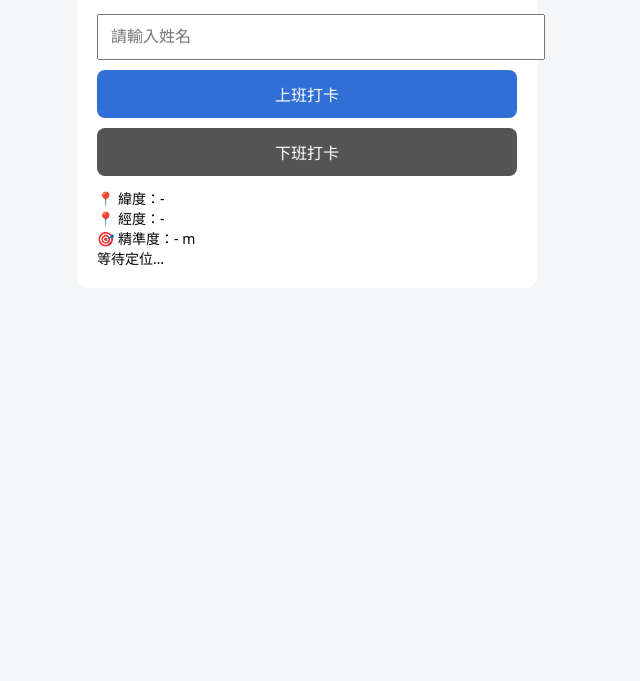
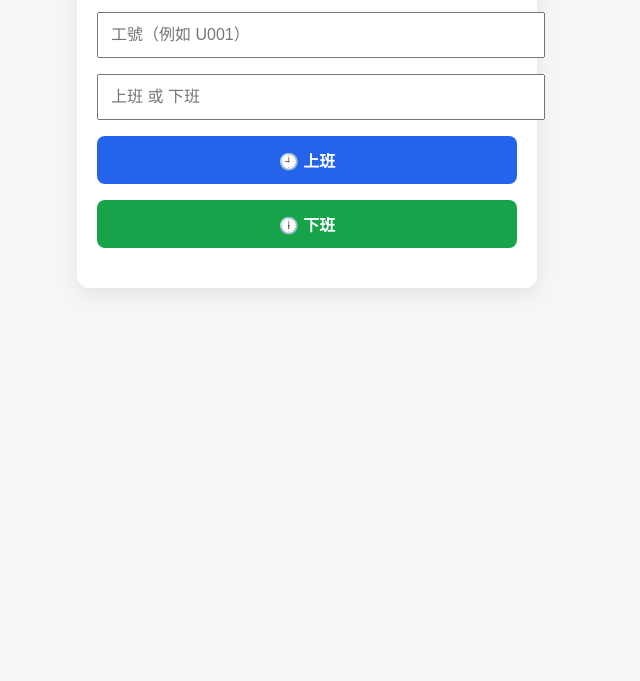
Before and after one commit to Sethjesus/punch, a plain HTML site: page index.html in a window 1280 px wide. Shown: the part 119-800 px from the top of the page, without its empty margins (333-973 px from the left). Drawn offline with Linux system fonts and the light colour scheme.

Commit message:
Add files via upload

```diff
--- a/index.html
+++ b/index.html
@@ -3,71 +3,113 @@
 <head>
 <meta charset="UTF-8">
 <meta name="viewport" content="width=device-width, initial-scale=1.0">
-<title>UDM GPS 打卡</title>
+<title>公司 GPS 打卡</title>
+
 <style>
-body{font-family:system-ui;background:#f4f6f8;padding:20px}
-.box{max-width:420px;margin:auto;background:#fff;padding:20px;border-radius:12px}
-input,button{width:100%;padding:12px;margin-top:10px;font-size:16px}
-button{border:none;border-radius:8px;background:#2f6fd6;color:#fff}
-.out{background:#555}
-.info{margin-top:12px;font-size:14px}
-.ok{color:green}
-.err{color:red}
+  body {
+    font-family: system-ui, -apple-system, BlinkMacSystemFont;
+    background: #f4f6f8;
+    padding: 20px;
+  }
+  .card {
+    max-width: 420px;
+    margin: auto;
+    background: #fff;
+    padding: 20px;
+    border-radius: 12px;
+    box-shadow: 0 6px 20px rgba(0,0,0,.08);
+  }
+  h2 {
+    text-align: center;
+    margin-bottom: 20px;
+  }
+  input, button {
+    width: 100%;
+    padding: 12px;
+    margin: 8px 0;
+    font-size: 16px;
+  }
+  button {
+    border: none;
+    border-radius: 8px;
+    background: #2563eb;
+    color: #fff;
+    font-weight: bold;
+  }
+  button.out {
+    background: #16a34a;
+  }
+  .msg {
+    margin-top: 12px;
+    text-align: center;
+    font-weight: bold;
+  }
 </style>
 </head>
+
 <body>
+<div class="card">
+  <h2>📍 公司 GPS 打卡</h2>
 
-<div class="box">
-<h2>UDM GPS 打卡</h2>
+  <input id="empId" placeholder="工號（例如 U001）">
+  <input id="action" placeholder="上班 或 下班" readonly>
 
-<input id="name" placeholder="請輸入姓名">
+  <button onclick="punch('上班')">🕘 上班</button>
+  <button class="out" onclick="punch('下班')">🕕 下班</button>
 
-<button onclick="punch('IN')">上班打卡</button>
-<button class="out" onclick="punch('OUT')">下班打卡</button>
-
-<div class="info">
-📍 緯度：<span id="lat">-</span><br>
-📍 經度：<span id="lon">-</span><br>
-🎯 精準度：<span id="acc">-</span> m<br>
-<div id="msg">等待定位…</div>
-</div>
+  <div class="msg" id="msg"></div>
 </div>
 
 <script>
 const API_URL =
-"https://script.google.com/macros/s/AKfycbzFWXo1fsxLv2ghk_8l0vZuS8nex9h_3y-LX69R0fOLO6o8ZO6rMjMAif5UqfgN1I0L/exec";
+  "https://script.google.com/macros/s/AKfycbyGMYNPD7X5ngEKJnQ8vUe1T7-zpo9vWsAboYkod568iKbCSFD-IiHAR-d6VJW5rNxx/exec";
 
-let gps=null;
+function punch(type) {
+  document.getElementById("action").value = type;
+  document.getElementById("msg").innerText = "取得 GPS 中…";
 
-navigator.geolocation.getCurrentPosition(p=>{
-  gps=p.coords;
-  lat.innerText=gps.latitude;
-  lon.innerText=gps.longitude;
-  acc.innerText=gps.accuracy;
-  msg.innerText="GPS 就緒";
-  msg.className="ok";
-},{enableHighAccuracy:true});
+  if (!navigator.geolocation) {
+    alert("瀏覽器不支援 GPS");
+    return;
+  }
 
-function punch(action){
-  const name=document.getElementById("name").value.trim();
-  if(!name||!gps){alert("姓名或 GPS 尚未完成");return;}
+  navigator.geolocation.getCurrentPosition(pos => {
+    sendData(type, pos.coords.latitude, pos.coords.longitude);
+  }, err => {
+    alert("請允許 GPS 定位");
+  }, {
+    enableHighAccuracy: true,
+    timeout: 10000
+  });
+}
 
-  const q=new URLSearchParams({
-    type:"attendance",
-    name:name,
-    action:action,
-    lat:gps.latitude,
-    lon:gps.longitude,
-    accuracy:gps.accuracy,
-    device:"github"
+function sendData(action, lat, lng) {
+  const empId = document.getElementById("empId").value.trim();
+
+  if (!empId) {
+    alert("請輸入工號");
+    return;
+  }
+
+  fetch(API_URL, {
+    method: "POST",
+    body: JSON.stringify({
+      empId: empId,
+      action: action,
+      lat: lat,
+      lng: lng,
+      device: navigator.userAgent
+    })
+  })
+  .then(r => r.json())
+  .then(d => {
+    document.getElementById("msg").innerText =
+      `結果：${d.status}（${d.distance_m ?? ""}m）`;
+  })
+  .catch(err => {
+    document.getElementById("msg").innerText = "送出失敗";
   });
-
-  fetch(API_URL+"?"+q.toString())
-    .then(r=>r.json())
-    .then(()=>{msg.innerText="✅ 打卡成功";msg.className="ok";})
-    .catch(()=>{msg.innerText="❌ 失敗";msg.className="err";});
 }
 </script>
-
 </body>
 </html>
```
